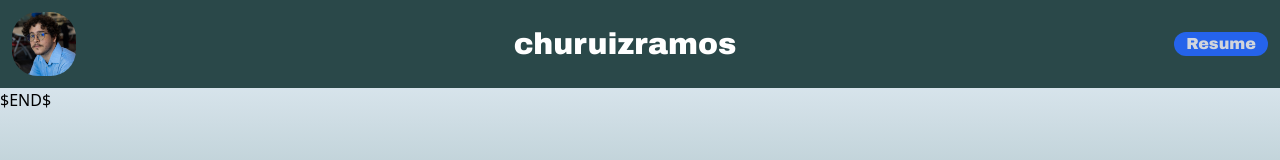
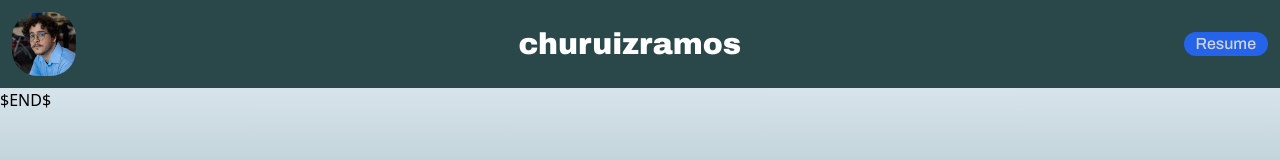
Before and after one commit to churuizramos/mobilePortfolio-vue, a Vue app: page / in a window 1280 px wide. Shown: the top 160 px of the page. Built offline with nearby package versions, Linux system fonts and the light colour scheme.

Commit message:
changed button font

```diff
--- a/src/components/NavBar.vue
+++ b/src/components/NavBar.vue
@@ -5,7 +5,7 @@
   <nav class="flex justify-between items-center w-[92%] p-3 font-archivo-black">
     <img class="w-16 rounded-4xl" src="/src/images/pic_self_pfp.jpg" alt="My profile picture. (1920x1920)"/>
     <h1 class="text-3xl">churuizramos</h1>
-    <a class="bg-blue-600 text-gray-300 text-2 px-3 rounded-full" href="https://s3.amazonaws.com/symp.csm.usprod/cardinalcareers/files/800/800b10f34a844fa20f838a854febe8af.pdf?X-Amz-Content-Sha256=UNSIGNED-PAYLOAD&X-Amz-Algorithm=AWS4-HMAC-SHA256&X-Amz-Credential=AKIAID3RBESXBCESHUGA%2F20240902%2Fus-east-1%2Fs3%2Faws4_request&X-Amz-Date=20240902T024019Z&X-Amz-SignedHeaders=host&X-Amz-Expires=3600&X-Amz-Signature=1079a9586725d5cd5d703381a9cdeda116d5581388ef6421781deea0308fe682" target="_blank"><p>Resume</p></a>
+    <a class="bg-blue-600 text-gray-300 font-archivo-regular text-2 px-3 rounded-full" href="https://s3.amazonaws.com/symp.csm.usprod/cardinalcareers/files/800/800b10f34a844fa20f838a854febe8af.pdf?X-Amz-Content-Sha256=UNSIGNED-PAYLOAD&X-Amz-Algorithm=AWS4-HMAC-SHA256&X-Amz-Credential=AKIAID3RBESXBCESHUGA%2F20240902%2Fus-east-1%2Fs3%2Faws4_request&X-Amz-Date=20240902T024019Z&X-Amz-SignedHeaders=host&X-Amz-Expires=3600&X-Amz-Signature=1079a9586725d5cd5d703381a9cdeda116d5581388ef6421781deea0308fe682" target="_blank"><p>Resume</p></a>
   </nav>
 </template>
 
```
